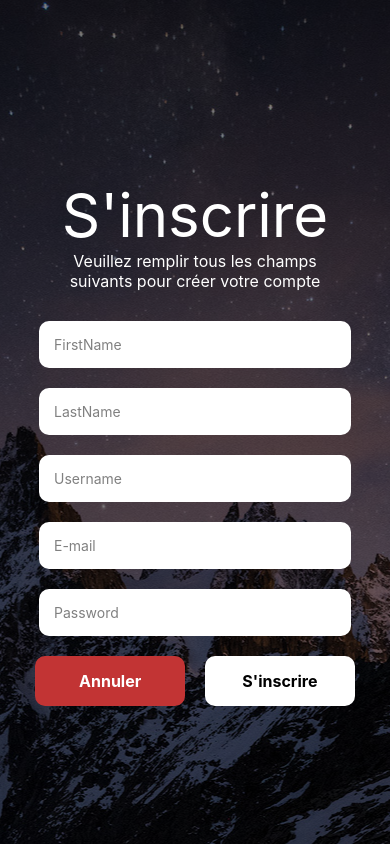
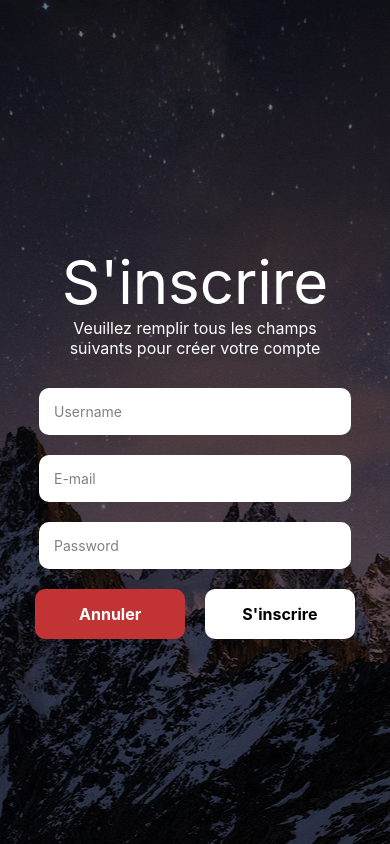
Before and after one commit to NoeMazzu/Dormir-la-haut-FRONTEND, a React Native app: screen /RegisterScreen in a window 390 px wide. Shown: the top 844 px of the page. Built offline with nearby package versions, Linux system fonts and the light colour scheme.

Commit message:
Input Username LastName Delete

```diff
--- a/src/screens/PhotosScreen.jsx
+++ b/src/screens/PhotosScreen.jsx
@@ -9,7 +9,8 @@ export default function PhotosScreen ({navigation}) {
   // console.log(user)
 
   useEffect(() => {
-    if (!user?.token) {
+    if (!
+      user?.token) {
       navigation.navigate("TabNavigator");
     }
   }, []);
--- a/src/screens/ProfileScreen.jsx
+++ b/src/screens/ProfileScreen.jsx
@@ -6,7 +6,6 @@ import React from "react";
 import FontAwesome from 'react-native-vector-icons/FontAwesome';
 import { Icon } from 'react-native-elements';
 import { setLogout } from "../redux/slices/user"; // BOUTON LOGOUT
-import Poi from "../../../Dormir-la-haut-BACKEND/src/models/pois";
 
 
 export default function ProfileScreen({ navigation }) {
--- a/src/screens/RegisterScreen.jsx
+++ b/src/screens/RegisterScreen.jsx
@@ -118,20 +118,6 @@ const RegisterScreen = ({ navigation }) => {
             </Text>
             <TextInput
               style={styles.input}
-              placeholder="FirstName"
-              placeholderTextColor="#808080"
-              ref={firstNameInputRef}
-              onChangeText={(text) => (firstNameInputRef.textValue = text)}
-            />
-            <TextInput
-              style={styles.input}
-              placeholder="LastName"
-              placeholderTextColor="#808080"
-              ref={lastNameInputRef}
-              onChangeText={(text) => (lastNameInputRef.textValue = text)}
-            />
-            <TextInput
-              style={styles.input}
               placeholder="Username"
               placeholderTextColor="#808080"
               ref={userNameInputRef}
```
